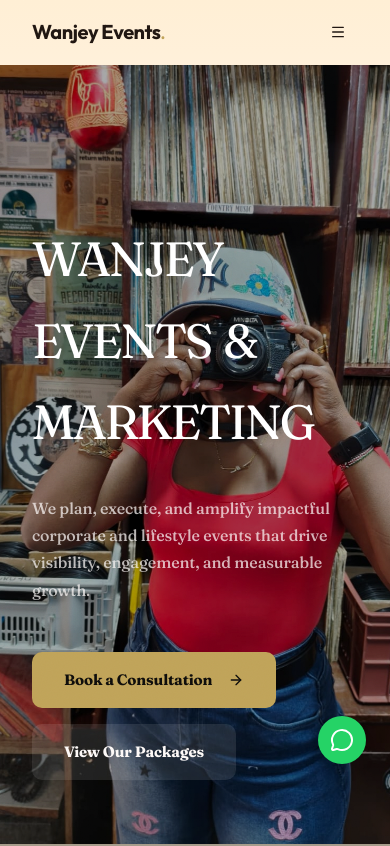
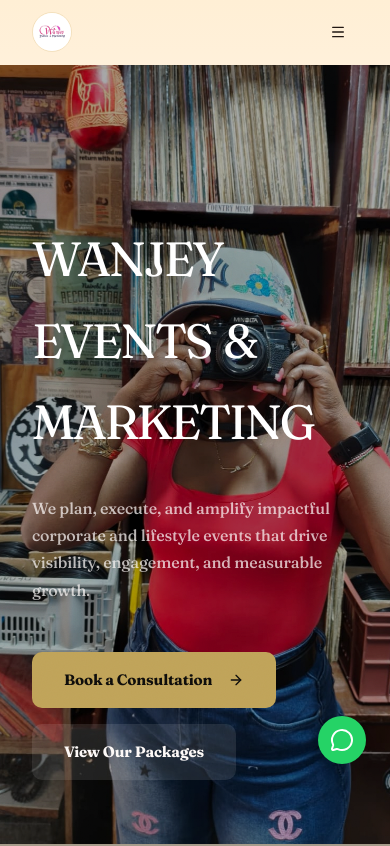
Before and after one commit to malnusagency-lgtm/wanjey-events, a Next.js app: page / in a window 390 px wide. Shown: the top 846 px of the page. Built offline with nearby package versions, Linux system fonts and the light colour scheme.

Commit message:
Brand Identity: Integrated official logo into the main navigation and mobile menus.

```diff
--- a/src/components/Navbar.tsx
+++ b/src/components/Navbar.tsx
@@ -1,6 +1,7 @@
 'use client';
 import { useState, useEffect } from "react";
 import Link from "next/link";
+import Image from "next/image";
 import { usePathname } from "next/navigation";
 import { Menu } from "lucide-react";
 import { Button } from "@/components/ui/button";
@@ -37,8 +38,19 @@ const Navbar = () => {
       <div className={`container flex items-center justify-between transition-all duration-700 ${
         scrolled ? "h-14" : "h-16 md:h-20"
       }`}>
-        <Link href="/" className="font-serif text-xl font-bold tracking-tight md:text-2xl">
-          Wanjey Events<span className="text-accent">.</span>
+        <Link href="/" className="flex items-center gap-2 group">
+          <div className="relative h-10 w-10 md:h-12 md:w-12 overflow-hidden rounded-full border border-accent/20 transition-transform duration-500 group-hover:scale-105">
+            <Image
+              src="/assets/logo.jpeg"
+              alt="Wanjey Events Logo"
+              fill
+              className="object-cover"
+              priority
+            />
+          </div>
+          <span className="font-serif text-lg font-bold tracking-tight md:text-xl hidden sm:block">
+            Wanjey Events<span className="text-accent">.</span>
+          </span>
         </Link>
 
         <nav className="hidden items-center gap-1 lg:flex">
@@ -74,7 +86,15 @@ const Navbar = () => {
             </Button>
           </SheetTrigger>
           <SheetContent side="right" className="w-72 border-l-border/30">
-            <SheetTitle className="font-serif text-lg">
+            <SheetTitle className="flex items-center gap-3 font-serif text-lg">
+              <div className="relative h-8 w-8 overflow-hidden rounded-full border border-accent/20">
+                <Image
+                  src="/assets/logo.jpeg"
+                  alt="Wanjey Events Logo"
+                  fill
+                  className="object-cover"
+                />
+              </div>
               Wanjey Events<span className="text-accent">.</span>
             </SheetTitle>
             <nav className="mt-10 flex flex-col gap-0.5">
```
Also changed, not shown: public/assets/logo.jpeg (added).
